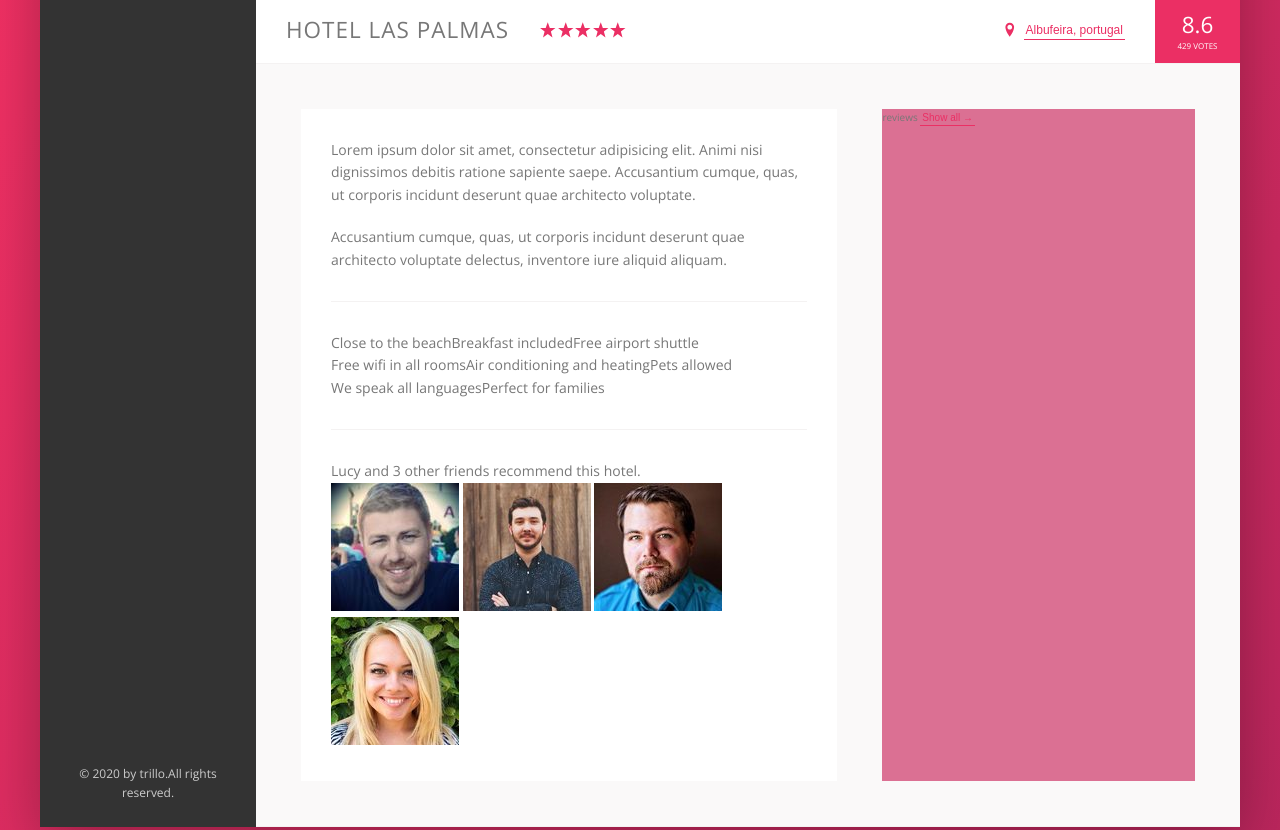
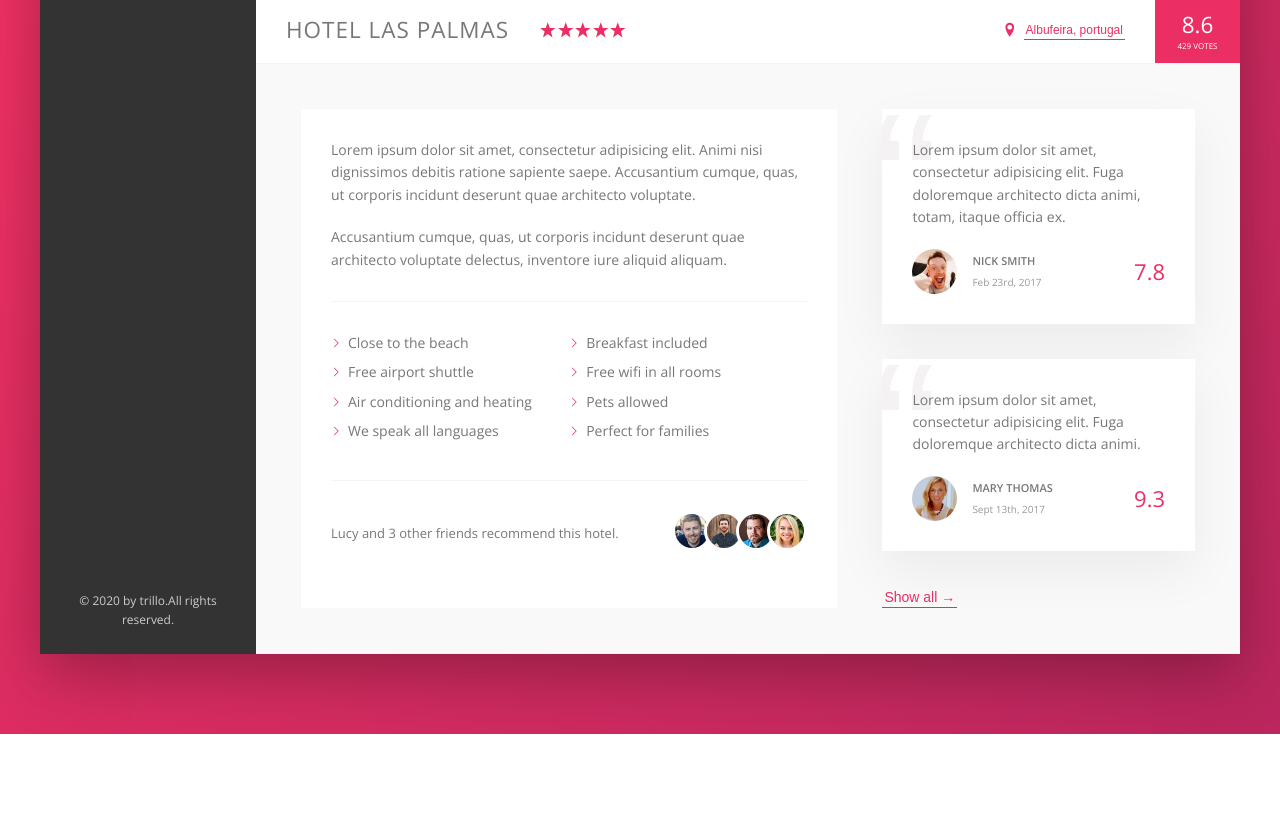
Before and after one commit to elhamposhtiban/Flex-box_project, a website: page index.html in a window 1280 px wide. Shown: the part 538-1368 px from the top of the page. After the commit the page ends 1272 px from the top, so only its background shows below. Drawn offline with nearby package versions, Linux system fonts and the light colour scheme.

Commit message:
adding review part to the application and also style it

```diff
--- a/index.html
+++ b/index.html
@@ -164,9 +164,7 @@
                         </div>
 
                         <div class="user-reviews">
-
-                            reviews
-                            <!-- <figure class="review">
+                            <figure class="review">
                                 <blockquote class="review__text">
                                     Lorem ipsum dolor sit amet, consectetur adipisicing elit. Fuga doloremque architecto dicta animi, totam, itaque officia ex.
                                 </blockquote>
@@ -192,7 +190,7 @@
                                     </div>
                                     <div class="review__rating">9.3</div>
                                 </figcaption>
-                            </figure> -->
+                            </figure>
 
                             <button class="btn-inline">Show all <span>&rarr;</span></button>
                         </div>
--- a/sass/_component.scss
+++ b/sass/_component.scss
@@ -323,11 +323,125 @@ padding: 1.5rem 3rem;
     border-bottom: var(--line);
     display: flex;
     flex-wrap: wrap;
+
     &__item {
+    flex: 0 0 50%;
+    margin-bottom: .7rem;
+    }
 
+    &__item:before {
+        content: "";
+        display: inline-block;
+        height: 1rem;
+        width: 1rem;
+        margin-right: .7rem;
+
+        //all the browsers
+        // background-image: url(../img/chevron-thin-right.svg);
+        // background-size: cover;
+
+        //new browsers-mask
+        background-color: var(--color-Primary);
+        -webkit-mask-image:url(../img/chevron-thin-right.svg);
+        -webkit-mask-size: cover;
+        mask-image:url(../img/chevron-thin-right.svg);
+        mask-size: cover;
     }
 }
 
 
 ////////////////////////////////////////
 // RECOMMEND
+
+.recommend {
+    font-size: 1.3rem;
+    color: var (--color-Grey-dark-3);
+    display: flex;
+    align-items: center;
+
+
+    &__photo {
+        height: 4rem;
+        width: 4rem;
+        border-radius: 50%;
+        border: .3rem solid #fff;
+
+        &:not(:last-child) {
+            margin-right: -1.15rem;
+        }
+    }
+    &__count {
+    margin-right: auto;
+    }
+
+}
+
+
+////////////////////////////////////////
+// REVIEWS
+
+.review {
+
+    background-color: #FFF;
+    box-shadow: var(--shadow-light);
+    padding: 3rem;
+    margin-bottom: 3.5rem;
+    position: relative;
+    overflow: hidden;
+
+    &__text {
+        margin-bottom: 2rem;
+        z-index: 10;
+        position: relative;
+    }
+
+    &__user {
+        display: flex;
+        align-items: center;
+    }
+
+    &__photo {
+        height: 4.5rem;
+        width: 4.5rem;
+        border-radius: 50%;
+        margin-right: 1.5rem;
+    }
+
+    &__user-box {
+
+        margin-right: auto;
+    }
+
+    &__user-name {
+        font-size: 1.1rem;
+        font-weight: 600;
+        text-transform: uppercase;
+        margin-bottom: .4rem;
+    }
+
+    &__user-date {
+        font-size: 1rem;
+        color: var(--color-Grey-dark-3)
+    }
+
+    &__rating {
+
+        font-size: 2.2rem;
+        color: var(--color-Primary);
+        font-weight: 300;
+
+    }
+
+    &::before {
+        content: "\201C";
+        position: absolute;
+        top: 7rem;
+        left: -1rem;
+        line-height: 1rem;
+        font-size: 20rem;
+        color: var(--color-Grey-light-2);
+        font-family: sans-serif;
+        z-index: 1;
+    }
+
+}
--- a/sass/_layout.scss
+++ b/sass/_layout.scss
@@ -34,6 +34,8 @@ justify-content: space-between;
 }
 
 .detail {
+
+    font-size: 1.4rem;
     display: flex;
     padding: 4.5rem;
     background-color: var(--color-Grey-light-1);
@@ -41,7 +43,6 @@ justify-content: space-between;
 }
 
 .description {
-    font-size: 1.4rem;
     background-color: #fff;
     box-shadow: var(-shadow-light);
     padding: 3rem;
@@ -50,6 +51,5 @@ justify-content: space-between;
 }
 
 .user-reviews {
-background-color: palevioletred;
 flex: 1;
 }
```
Also changed, not shown: css/style.css. Lines whose indentation alone changed are shown as unchanged.
